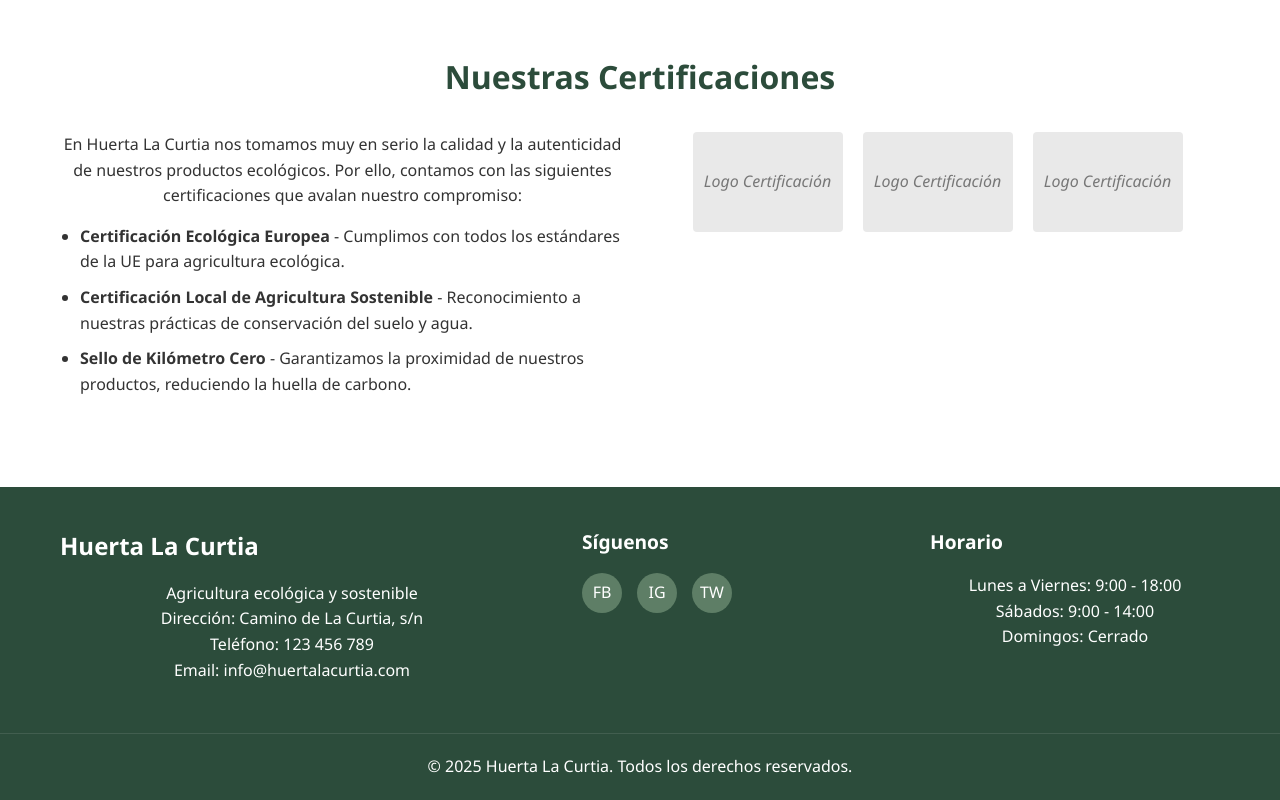
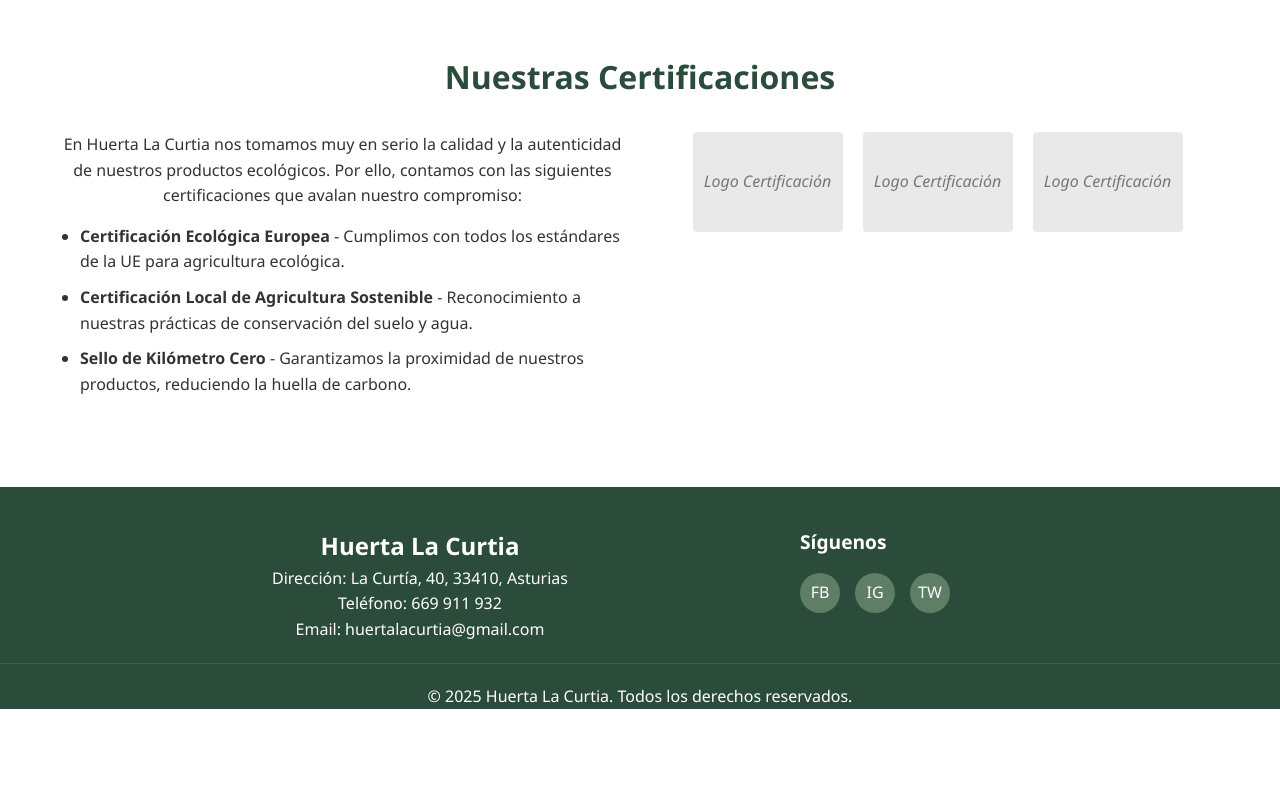
Before and after one commit to kilofafeure/HLC, an Angular app: page /sobre-nosotros in a window 1280 px wide. Shown: the part 2302-3102 px from the top of the page. After the commit the page ends 3011 px from the top, so only its background shows below. Built offline with nearby package versions, Linux system fonts and the light colour scheme.

Commit message:
Unificación estilos

```diff
--- a/src/app/components/footer/footer.component.css
+++ b/src/app/components/footer/footer.component.css
@@ -1,42 +1,27 @@
 .footer {
     background-color: var(--primary-dark);
     color: var(--white);
-    padding: 40px 0 20px;
+    padding-top: 40px;
   }
 
   .footer-container {
     display: flex;
     flex-wrap: wrap;
-    justify-content: space-between;
+    justify-content: space-evenly;
     max-width: 1200px;
     margin: 0 auto;
-    padding: 0 20px;
-  }
-
-  .footer-info,
-  .footer-social,
-  .footer-hours {
-    margin-bottom: 30px;
   }
 
   .footer-info {
-    flex: 0 0 100%;
-    max-width: 100%;
-  }
-
-  .footer-social,
-  .footer-hours {
-    flex: 0 0 100%;
-    max-width: 100%;
+    text-align: center;
   }
 
   .footer-info h3 {
     font-size: 1.5rem;
-    margin-bottom: 15px;
   }
 
-  .footer-social h4,
-  .footer-hours h4 {
+  .footer-social h4
+  {
     font-size: 1.2rem;
     margin-bottom: 15px;
   }
@@ -77,8 +62,8 @@
       max-width: 40%;
     }
 
-    .footer-social,
-    .footer-hours {
+    .footer-social
+    {
       flex: 0 0 25%;
       max-width: 25%;
     }
--- a/src/app/components/footer/footer.component.html
+++ b/src/app/components/footer/footer.component.html
@@ -2,10 +2,9 @@
     <div class="footer-container">
       <div class="footer-info">
         <h3>Huerta La Curtia</h3>
-        <p>Agricultura ecológica y sostenible</p>
-        <p>Dirección: Camino de La Curtia, s/n</p>
-        <p>Teléfono: 123 456 789</p>
-        <p>Email: info&#64;huertalacurtia.com</p>
+        <p>Dirección: La Curtía, 40, 33410, Asturias</p>
+        <p>Teléfono: 669 911 932</p>
+        <p>Email: huertalacurtia&#64;gmail.com</p>
       </div>
 
       <div class="footer-social">
@@ -17,12 +16,12 @@
         </div>
       </div>
 
-      <div class="footer-hours">
+      <!-- <div class="footer-hours">
         <h4>Horario</h4>
         <p>Lunes a Viernes: 9:00 - 18:00</p>
         <p>Sábados: 9:00 - 14:00</p>
         <p>Domingos: Cerrado</p>
-      </div>
+      </div> -->
     </div>
 
     <div class="footer-bottom">
--- a/src/app/pages/beneficios/beneficios.component.css
+++ b/src/app/pages/beneficios/beneficios.component.css
@@ -7,15 +7,6 @@
     display: flex;
     flex-direction: column;
     gap: 30px;
-  }
-
-  .benefits-text {
-    flex: 1;
-  }
-
-  .benefits-text p {
-    margin-bottom: 15px;
-    line-height: 1.6;
   }
 
   .benefits-image {
--- a/src/app/pages/beneficios/beneficios.component.html
+++ b/src/app/pages/beneficios/beneficios.component.html
@@ -8,7 +8,7 @@
   <section class="benefits-intro">
     <div class="container">
       <div class="benefits-content">
-        <div class="benefits-text">
+        <div class="description-text">
           <h2>¿Por qué elegir productos ecológicos?</h2>
           <p>Los alimentos ecológicos no son solo una tendencia, sino una elección consciente para cuidar tanto de nuestra salud como del planeta. En Huerta La Curtia, nos comprometemos a ofrecerte productos que marcan la diferencia.</p>
           <p>A continuación, te presentamos los principales beneficios de consumir productos ecológicos cultivados con métodos sostenibles.</p>
--- a/src/app/pages/contacto/contacto.component.html
+++ b/src/app/pages/contacto/contacto.component.html
@@ -25,7 +25,7 @@
         <div class="info-card">
           <div class="info-icon">✉️</div>
           <h3>Email</h3>
-          <p>info&#64;huertalacurtia.com</p>
+          <p>huertalacurtia&#64;gmail.com</p>
           <p>Respondemos en 24-48h</p>
         </div>
 
--- a/src/app/pages/home/home.component.css
+++ b/src/app/pages/home/home.component.css
@@ -1,26 +1,6 @@
   /* Intro section */
   .intro {
     background-color: var(--white);
-  }
-
-  .intro-content {
-    display: flex;
-    flex-direction: column;
-    gap: 30px;
-  }
-
-  .intro-text {
-    flex: 1;
-  }
-
-  .intro-text p {
-    margin-bottom: 15px;
-    line-height: 1.6;
-  }
-
-  .intro-image {
-    flex: 1;
-    min-height: 300px;
   }
 
   /* Featured products */
@@ -96,14 +76,8 @@
     color: var(--text-light);
   }
 
-
-
   /* Media queries */
   @media (min-width: 768px) {
-    .intro-content {
-      flex-direction: row;
-    }
-
     .wellcome h1 {
       font-size: 3rem;
     }
--- a/src/app/pages/home/home.component.html
+++ b/src/app/pages/home/home.component.html
@@ -8,15 +8,15 @@
   <section class="intro">
     <div class="container">
       <h2>Nuestra Huerta Ecológica</h2>
-      <div class="intro-content">
-        <div class="intro-text">
+      <div class="description-content">
+        <div class="description-text">
           <p>En Huerta La Curtia nos dedicamos al cultivo de productos ecológicos de temporada, respetando los ciclos naturales y utilizando técnicas sostenibles que cuidan tanto de la tierra como de tu salud.</p>
           <p>Nuestros productos están libres de pesticidas y químicos, garantizando el sabor auténtico y los nutrientes que la naturaleza nos ofrece.</p>
           <div class="center-button">
             <a routerLink="/sobre-nosotros" class="btn btn-secondary">Contactar</a>
           </div>
         </div>
-        <div class="intro-image">
+        <div class="description-image">
           <div class="image-placeholder">
             <span><img src="../assets/mercadoAviles.jpeg" alt="Mercado de Avilés"></span>
           </div>
--- a/src/app/pages/productos/productos.component.css
+++ b/src/app/pages/productos/productos.component.css
@@ -3,24 +3,10 @@
   }
 
   /* Sección de introducción */
-  .products-content {
+  .description-content {
     display: flex;
     flex-direction: column;
     gap: 30px;
-  }
-
-  .products-text {
-    flex: 1;
-  }
-
-  .products-text p {
-    margin-bottom: 15px;
-    line-height: 1.6;
-  }
-
-  .products-image {
-    flex: 1;
-    min-height: 300px;
   }
 
   /* Catálogo de productos */
@@ -193,10 +179,6 @@
 
   /* Media queries */
   @media (min-width: 768px) {
-    .products-content {
-      flex-direction: row;
-    }
-
     .products-filters {
       flex-direction: row;
       justify-content: space-between;
--- a/src/app/pages/productos/productos.component.html
+++ b/src/app/pages/productos/productos.component.html
@@ -7,13 +7,13 @@
 
   <section class="products-intro">
     <div class="container">
-      <div class="products-content">
-        <div class="products-text">
+      <div class="description-content">
+        <div class="description-text">
           <h2>Del campo a tu mesa</h2>
           <p>En Huerta La Curtia cultivamos productos ecológicos de temporada, respetando los ciclos naturales y utilizando técnicas sostenibles que cuidan tanto de la tierra como de tu salud.</p>
           <p>Todos nuestros productos están libres de pesticidas y químicos, garantizando el sabor auténtico y los nutrientes que la naturaleza nos ofrece.</p>
         </div>
-        <div class="products-image">
+        <div class="description-image">
           <div class="image-placeholder">
             <span>Imagen de productos</span>
           </div>
--- a/src/app/pages/sobre-nosotros/sobre-nosotros.component.css
+++ b/src/app/pages/sobre-nosotros/sobre-nosotros.component.css
@@ -1,23 +1,3 @@
-  /* Sección de introducción */
-  .about-content {
-    display: flex;
-    flex-direction: column;
-    gap: 30px;
-  }
-
-  .about-text {
-    flex: 1;
-  }
-
-  .about-text p {
-    margin-bottom: 15px;
-    line-height: 1.6;
-  }
-
-  .about-image {
-    flex: 1;
-    min-height: 300px;
-  }
 
   /* Misión y visión */
   .mission-vision {
@@ -154,9 +134,6 @@
 
   /* Media queries */
   @media (min-width: 768px) {
-    .about-content {
-      flex-direction: row;
-    }
 
     .mission-vision-grid {
       grid-template-columns: 1fr 1fr;
--- a/src/app/pages/sobre-nosotros/sobre-nosotros.component.html
+++ b/src/app/pages/sobre-nosotros/sobre-nosotros.component.html
@@ -7,13 +7,13 @@
 
   <section class="about-intro">
     <div class="container">
-      <div class="about-content">
-        <div class="about-text">
+      <div class="description-content">
+        <div class="description-text">
           <h2>Nuestra Historia</h2>
           <p>Huerta La Curtia nació en 2010 como un proyecto familiar con el objetivo de recuperar las tradiciones agrícolas de nuestros antepasados, combinándolas con técnicas modernas de agricultura ecológica.</p>
           <p>Lo que comenzó como un pequeño huerto para autoconsumo, se ha convertido en una huerta ecológica de referencia en la región, manteniendo siempre nuestros valores de respeto por la tierra y producción sostenible.</p>
         </div>
-        <div class="about-image">
+        <div class="description-image">
           <div class="image-placeholder">
             <span>Imagen de la huerta</span>
           </div>
--- a/src/styles.css
+++ b/src/styles.css
@@ -46,6 +46,28 @@ a:hover {
 /* Utilidades */
 .text-center {
   text-align: center;
+}
+
+  /* Sección de introducción */
+.description-content {
+  display: flex;
+  flex-direction: column;
+  gap: 30px;
+}
+
+.description-text {
+  flex: 1;
+}
+
+.description-text p {
+  margin-bottom: 15px;
+  line-height: 1.6;
+  text-align: center;
+}
+
+.description-image {
+  flex: 1;
+  min-height: 300px;
 }
 
 /* Estilos generales */
@@ -219,4 +241,8 @@ p {
   .page-header h1 {
     font-size: 3rem;
   }
+
+  .description-content {
+    flex-direction: row;
+  }
 }
```
